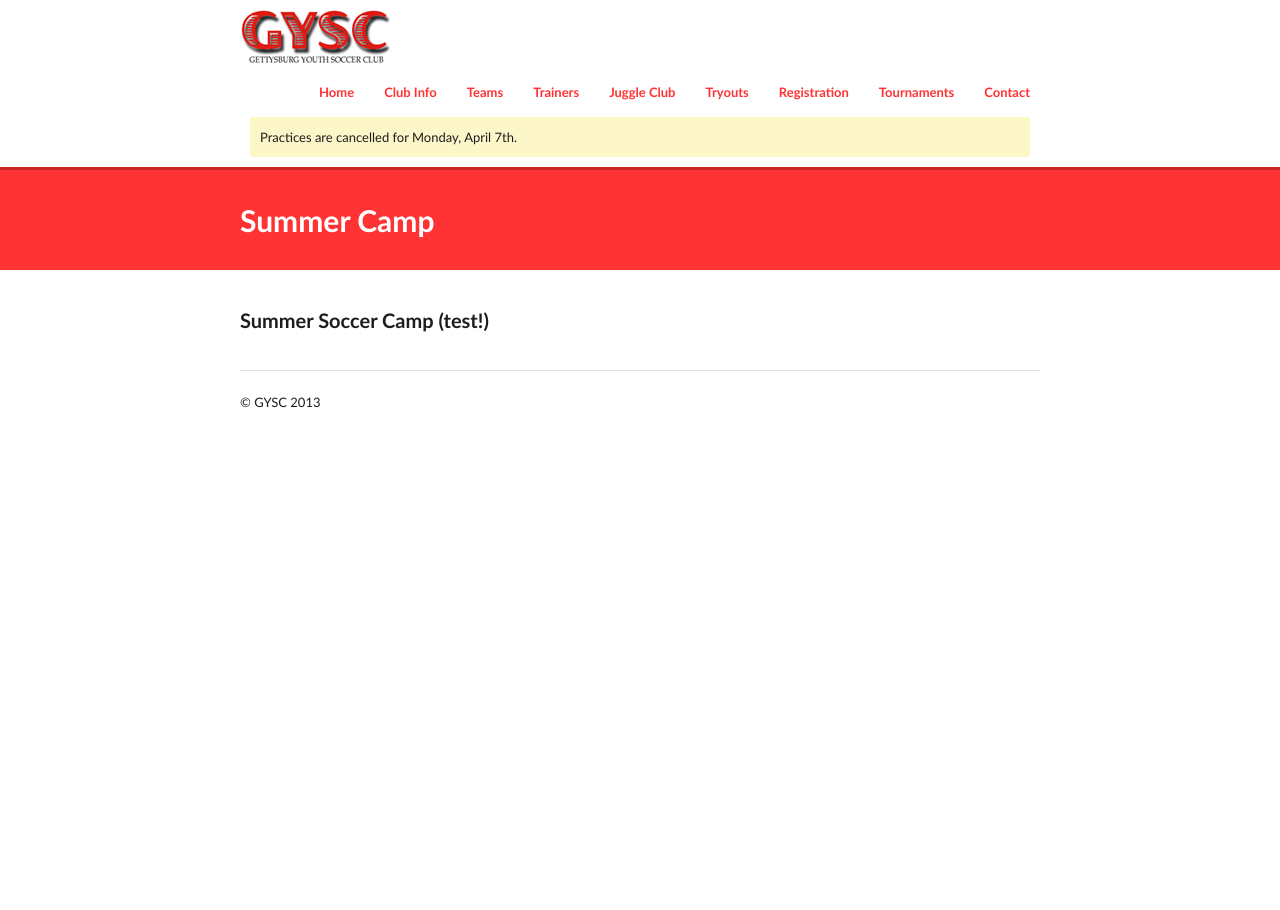
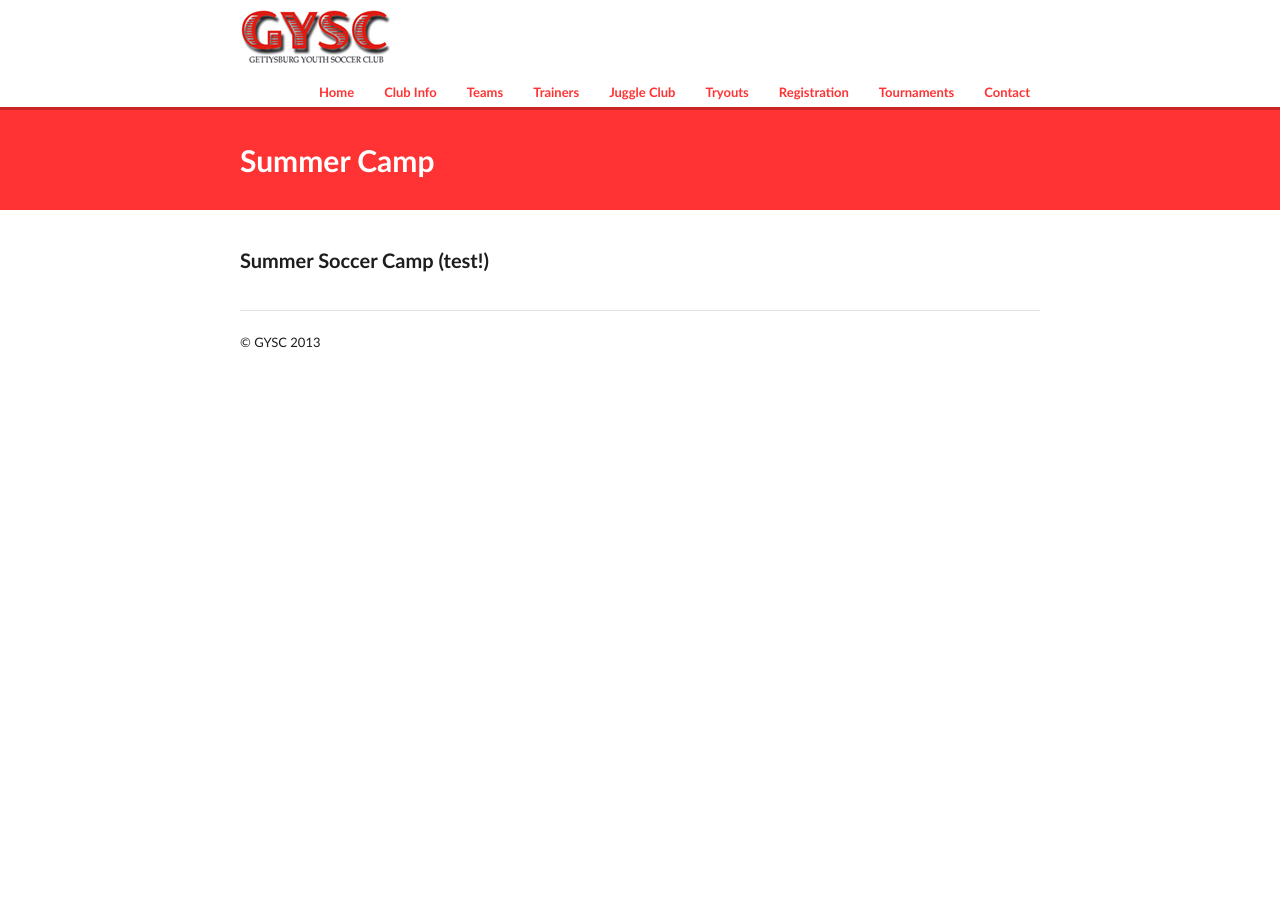
Before and after one commit to GYSC/gysc.github.com, a Jekyll site: the page built from summer-camp.md, in a window 1280 px wide. Built offline with Jekyll 4.4.1, drawn with Linux system fonts in a browser that asks for light colours; Markdown is read by kramdown in place of the engine named in the settings.

Commit message:
Update _config.yml

```diff
--- a/_config.yml
+++ b/_config.yml
@@ -1,5 +1,5 @@
 title: Gettysburg Youth Soccer Club
-message: Practices are cancelled for Monday, April 7th.
+message:
 #build config
 server: true
 auto: true
```
